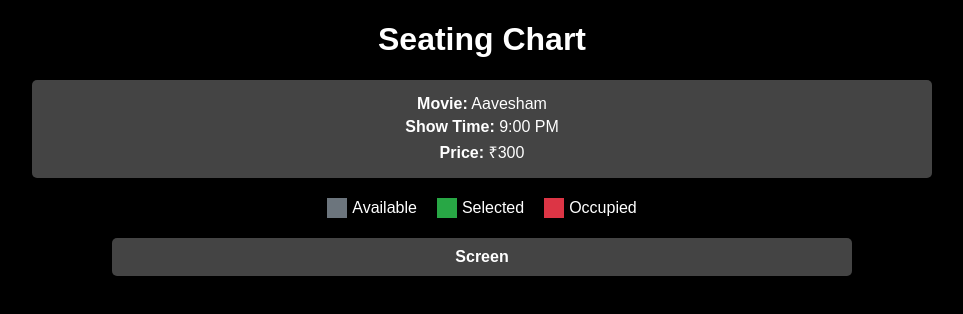
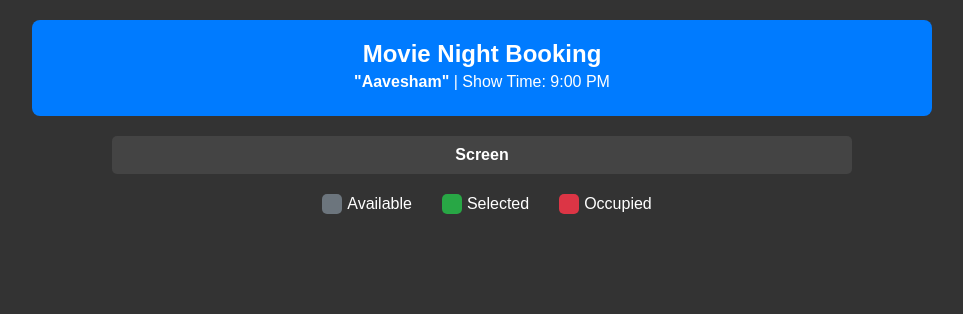
Before and after one commit to Yasar011/Nift-J-movie-night-booking, a plain HTML site: page index.html in a window 1280 px wide. Shown: the whole page, without its empty margins (158-1121 px from the left). Drawn offline with Linux system fonts and the light colour scheme; no server answers.

Commit message:
Update index.html

```diff
--- a/index.html
+++ b/index.html
@@ -3,11 +3,11 @@
 <head>
     <meta charset="UTF-8">
     <meta name="viewport" content="width=device-width, initial-scale=1.0">
-    <title>Seating Chart</title>
+    <title>Movie Night Booking</title>
     <style>
         body {
             font-family: Arial, sans-serif;
-            background-color: #000;
+            background-color: #333;
             color: #fff;
             text-align: center;
             margin: 0;
@@ -19,11 +19,25 @@
             max-width: 900px;
         }
 
+        .header {
+            background-color: #007bff;
+            padding: 20px;
+            border-radius: 8px;
+        }
+
+        .header h1 {
+            margin: 0;
+            font-size: 24px;
+        }
+
+        .header p {
+            margin: 5px 0;
+        }
+
         .screen {
             margin: 20px auto;
             padding: 10px;
             background-color: #444;
-            color: white;
             font-weight: bold;
             border-radius: 5px;
             width: 80%;
@@ -127,59 +141,65 @@
         }
 
         .legend div {
-            margin: 0 10px;
             display: flex;
             align-items: center;
+            margin: 0 10px;
         }
 
-        .legend div span {
-            display: inline-block;
+        .legend .box {
             width: 20px;
             height: 20px;
             margin-right: 5px;
+            border-radius: 5px;
         }
 
-        .legend .available span {
+        .legend .available {
             background-color: #6c757d;
         }
 
-        .legend .selected span {
+        .legend .selected {
             background-color: #28a745;
         }
 
-        .legend .occupied span {
+        .legend .occupied {
             background-color: #dc3545;
         }
 
         #successMessage {
             display: none;
-            margin-top: 20px;
-            padding: 10px;
             background-color: #28a745;
             color: white;
+            padding: 15px;
             border-radius: 5px;
+            margin: 20px auto;
+            max-width: 400px;
         }
     </style>
 </head>
 <body>
     <div class="container">
-        <h1>Seating Chart</h1>
-        <div class="movie-details">
-            <p><strong>Movie:</strong> Aavesham</p>
-            <p><strong>Show Time:</strong> 9:00 PM</p>
-            <p><strong>Price:</strong> ₹300</p>
-        </div>
-        <div class="legend">
-            <div class="available"><span></span>Available</div>
-            <div class="selected"><span></span>Selected</div>
-            <div class="occupied"><span></span>Occupied</div>
+        <div class="header">
+            <h1>Movie Night Booking</h1>
+            <p><strong>"Aavesham"</strong> | Show Time: 9:00 PM</p>
         </div>
         <div class="screen">Screen</div>
         <div id="seatingChart"></div>
 
-        <div id="successMessage">Your booking was successful! You will be redirected for payment shortly.</div>
+        <div class="legend">
+            <div><div class="box available"></div>Available</div>
+            <div><div class="box selected"></div>Selected</div>
+            <div><div class="box occupied"></div>Occupied</div>
+        </div>
+
+        <div id="successMessage">Booking successful! Redirecting to payment...</div>
 
         <form id="bookingForm">
+            <div class="movie-details">
+                <p><strong>Movie:</strong> Aavesham</p>
+                <p><strong>Show Time:</strong> 9:00 PM</p>
+                <p><strong>Price:</strong> ₹300</p>
+            </div>
+
             <h3>Booking Details</h3>
             <input type="text" id="name" placeholder="Name" required>
             <select id="department" required>
@@ -329,8 +349,9 @@
 
                 successMessage.style.display = "block";
                 setTimeout(() => {
+                    successMessage.style.display = "none";
                     window.location.href = "https://docs.google.com/forms/d/e/1FAIpQLSd0m89yBYsKqXS1Bni_W0nqbRVs2Gc8uaLlHAg9VXGVJlxQBQ/viewform?usp=header";
-                }, 2000);
+                }, 3000);
             });
         });
     </script>
```
